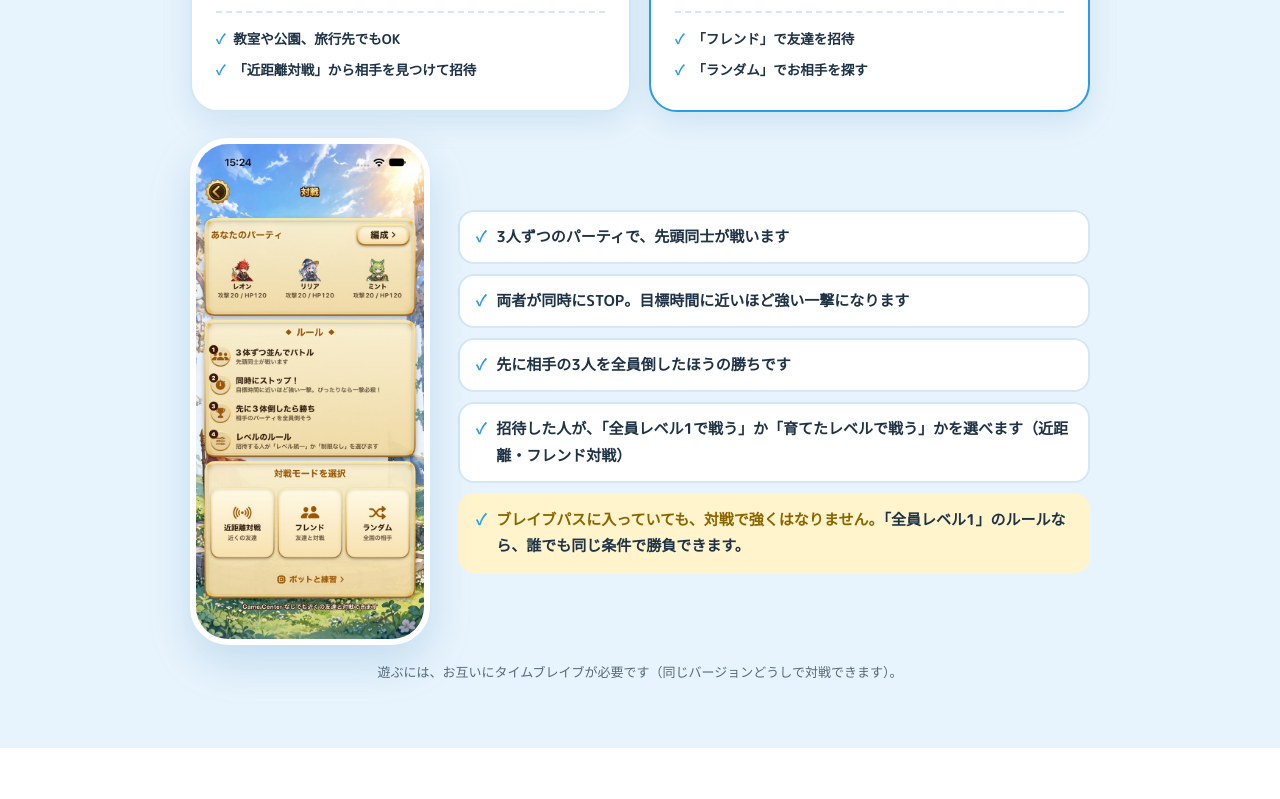
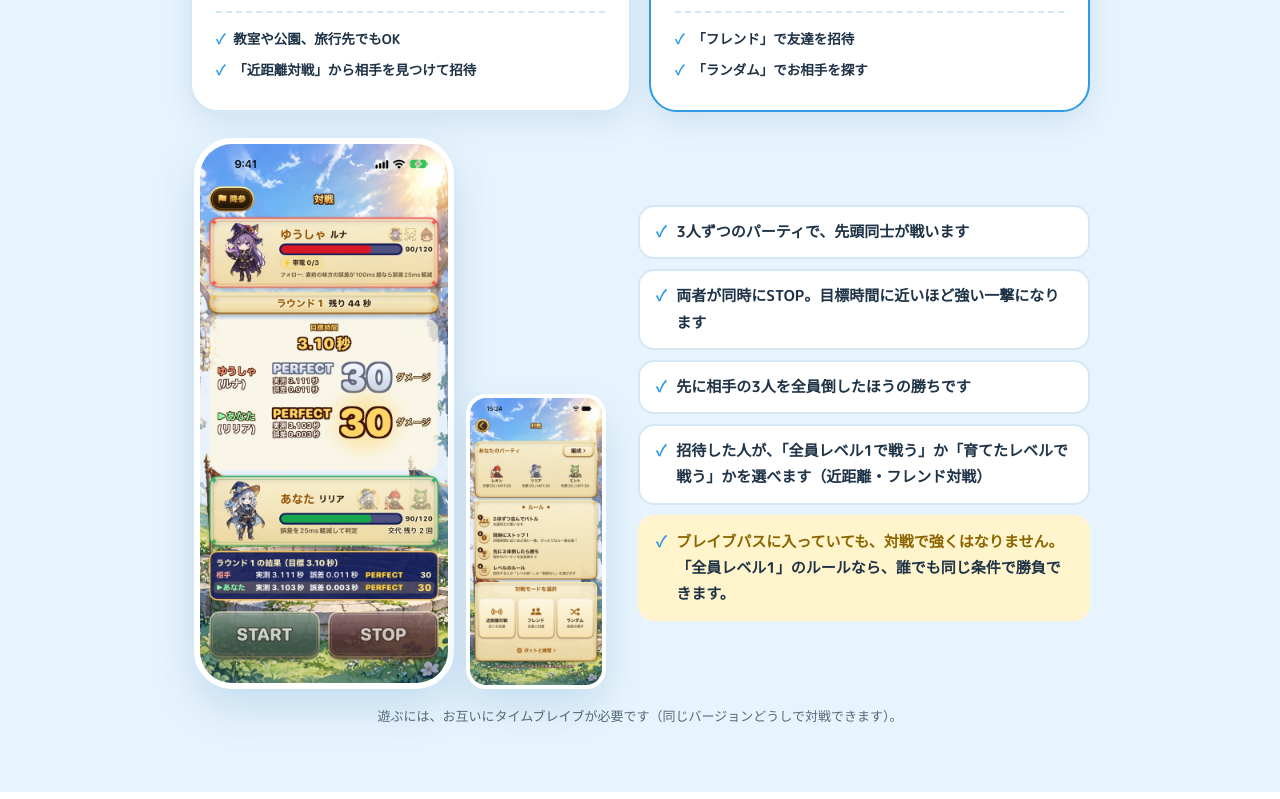
Before and after one commit to mykodusupport/mykodusupport.github.io, a plain HTML site: page timebrave/index.html in a window 1280 px wide. Shown: the part 1821-2620 px from the top of the page. Drawn offline with Linux system fonts and the light colour scheme.

Commit message:
タイムブレイブLP: 対戦中の画面を追加、ホーム画面を初期メンバーで撮り直し
Co-Authored-By: Claude Opus 5.5 <noreply@anthropic.com>

```diff
--- a/timebrave/index.html
+++ b/timebrave/index.html
@@ -85,8 +85,10 @@ section{padding:64px 0}
 .vs-card p{margin:0;color:var(--ink-soft);font-size:14.5px}
 .vs-card .entrances{margin-top:14px}
 .vs-body{display:grid;gap:28px;align-items:center;max-width:900px;margin:26px auto 0}
-@media(min-width:760px){.vs-body{grid-template-columns:240px 1fr}}
-.vs-body .phone{max-width:240px;margin:0 auto}
+@media(min-width:760px){.vs-body{grid-template-columns:420px 1fr}}
+.vs-shots{display:flex;gap:12px;align-items:flex-end;justify-content:center}
+.vs-shots .main{flex:0 0 62%;max-width:260px}
+.vs-shots .sub{border-radius:20px;border-width:4px;flex:0 0 34%;max-width:140px;opacity:.95}
 .vs-rules{list-style:none;margin:0;padding:0;display:grid;gap:10px;font-weight:700;font-size:15px}
 .vs-rules li{display:flex;gap:10px;background:#fff;border-radius:16px;padding:12px 16px;border:2px solid var(--line)}
 .vs-rules li::before{content:"✓";color:var(--sky);font-weight:800;flex:none}
@@ -238,7 +240,10 @@ footer p{margin:0 0 6px}
       </div>
     </div>
     <div class="vs-body">
-      <div class="phone"><img src="images/versus.jpg" alt="対戦ロビー：近距離対戦・フレンド・ランダムの3つから選べる画面" width="620" height="1348" loading="lazy"></div>
+      <div class="vs-shots">
+        <div class="phone main"><img src="images/versus_battle.jpg" alt="対戦中の画面：相手のパーティとHP、目標時間、自分のパーティ、STARTとSTOPのボタン" width="620" height="1348" loading="lazy"></div>
+        <div class="phone sub"><img src="images/versus.jpg" alt="対戦ロビー：近距離対戦・フレンド・ランダムの3つから選べる画面" width="620" height="1348" loading="lazy"></div>
+      </div>
       <ul class="vs-rules">
         <li>3人ずつのパーティで、先頭同士が戦います</li>
         <li>両者が同時にSTOP。目標時間に近いほど強い一撃になります</li>
@@ -300,7 +305,7 @@ footer p{margin:0 0 6px}
       <figure><div class="phone"><img src="images/battle.jpg" alt="バトル画面：敵のHPと目標時間2.78秒、STARTとSTOPのボタン" width="620" height="1348" loading="lazy"></div><figcaption>バトル<small>目標時間にSTOPを合わせる</small></figcaption></figure>
       <figure><div class="phone"><img src="images/victory.jpg" alt="勝利画面：VICTORYの表示と獲得報酬" width="620" height="1348" loading="lazy"></div><figcaption>勝利<small>倒すとコインや時石を獲得</small></figcaption></figure>
       <figure><div class="phone"><img src="images/gacha.jpg" alt="ガチャの召喚結果の画面：仲間が10人並んでいる" width="620" height="1348" loading="lazy"></div><figcaption>ガチャ<small>時石で仲間を呼ぶ</small></figcaption></figure>
-      <figure><div class="phone"><img src="images/versus.jpg" alt="対戦ロビー：パーティとルール、近距離対戦・フレンド・ランダムの選択" width="620" height="1348" loading="lazy"></div><figcaption>対戦<small>近距離・フレンド・ランダム</small></figcaption></figure>
+      <figure><div class="phone"><img src="images/versus_battle.jpg" alt="対戦中の画面：相手のパーティとHP、目標時間、STARTとSTOPのボタン" width="620" height="1348" loading="lazy"></div><figcaption>対戦<small>友達と1対1で勝負</small></figcaption></figure>
     </div>
   </div>
 </section>
```
Also changed, not shown: timebrave/images/home.jpg, timebrave/images/versus_battle.jpg (added).
